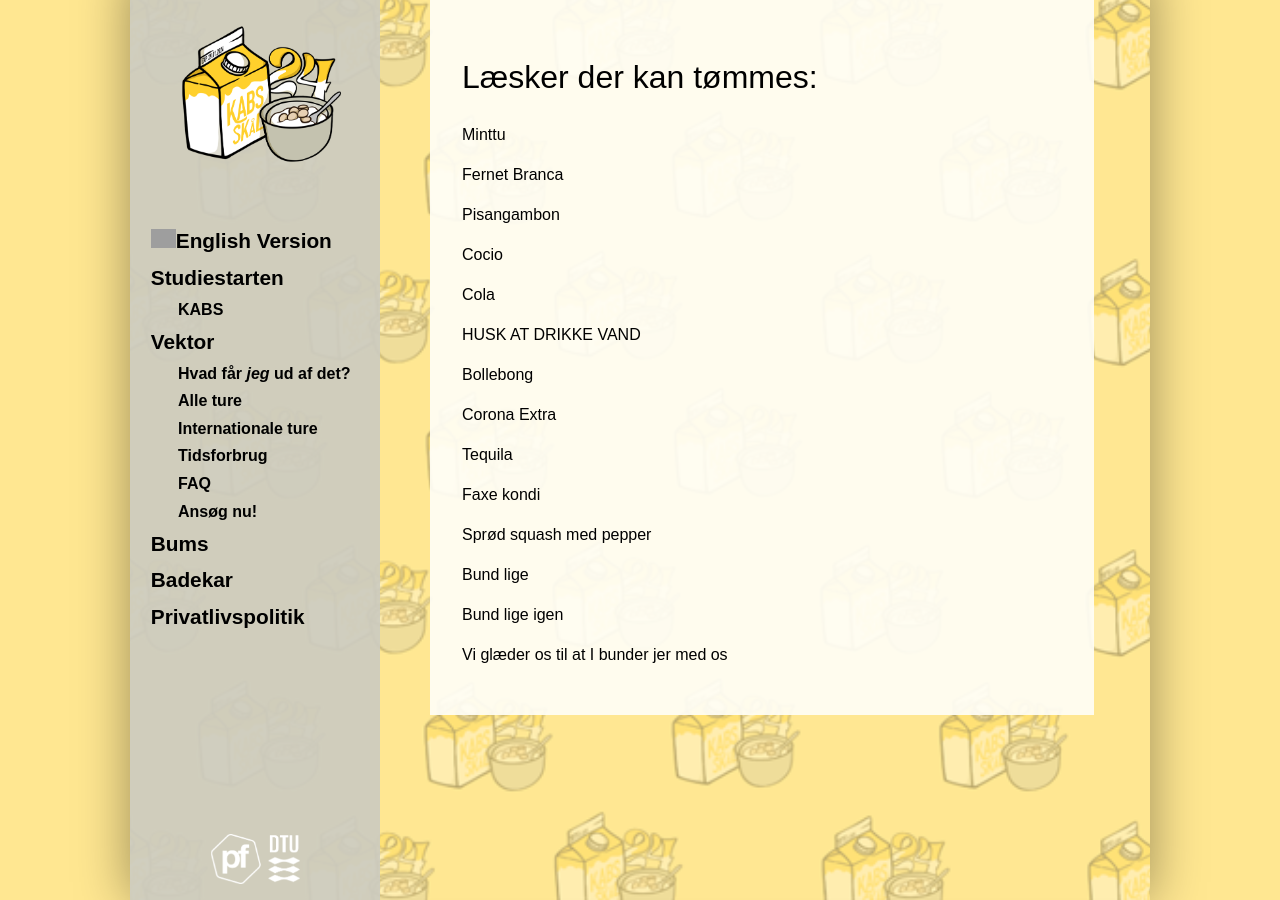
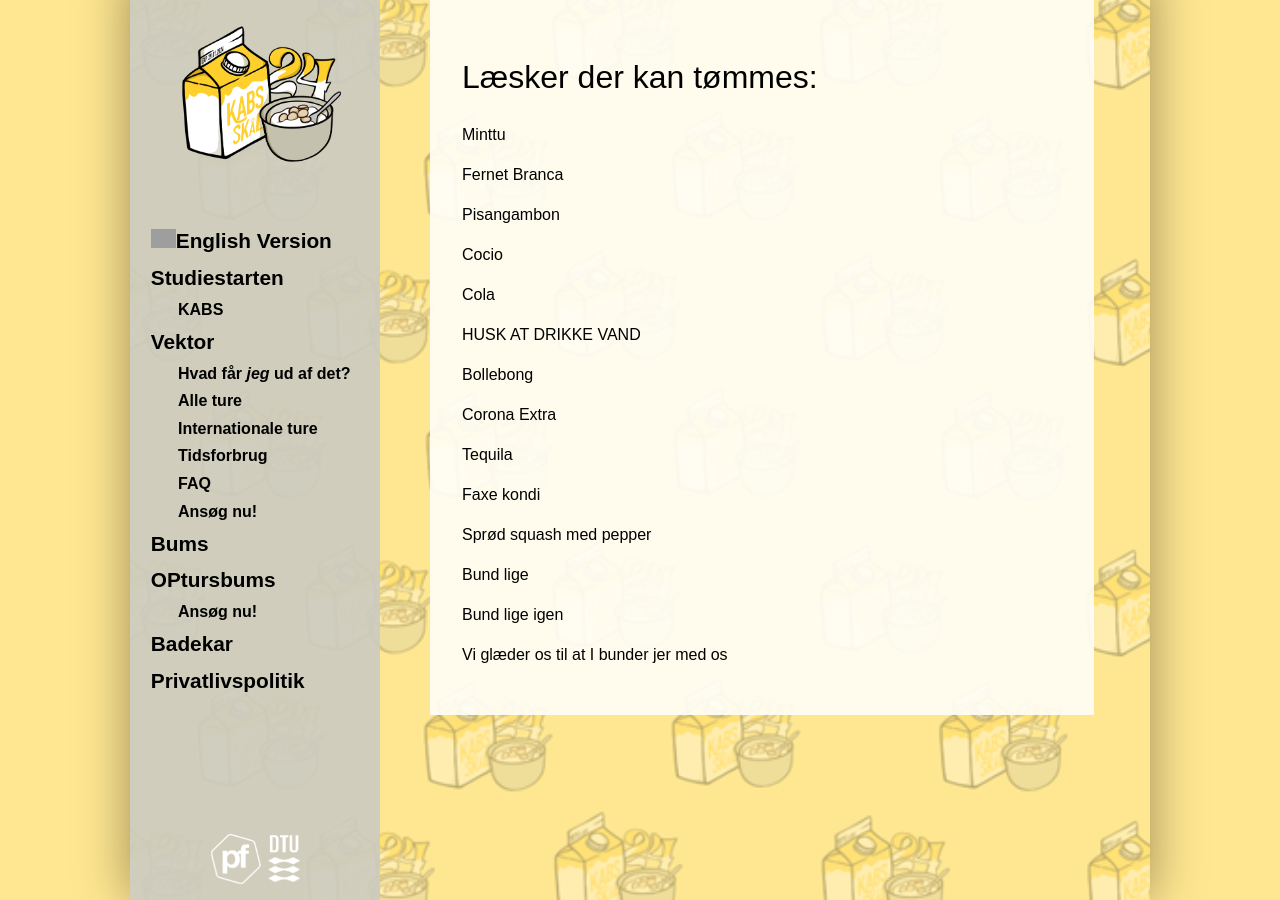
Before and after one commit to KABSDTU/kabsdtu.github.io, a Jekyll site: the page built from bund.md, in a window 1280 px wide and 900 px high, scrolled down 32 px. Built offline with Jekyll 4.4.1, drawn with Linux system fonts in a browser that asks for light colours; some web fonts are replaced; grey boxes are pictures that could not be loaded.

Commit message:
optursbums fane :)

```diff
--- a/_layouts/default.html
+++ b/_layouts/default.html
@@ -178,6 +178,12 @@
                                 <li><a href="/ansog-som-hyttebums.html">Ansøg nu!</a></li>
                             </ul>
                         <-- #li -->
+                        <li><a href="/optursbums.html">OPtursbums</a></li>
+                        <li>
+                            <ul>
+                                <li><a href="/ansog-som-optursbums.html">Ansøg nu!</a></li>
+                            </ul>
+                        <li>
                         <li><a href="/badekar.html">Badekar</a></li>
                         <li><a href="/privatlivspolitik.html">Privatlivspolitik</a></li>
                     </ul>
```
